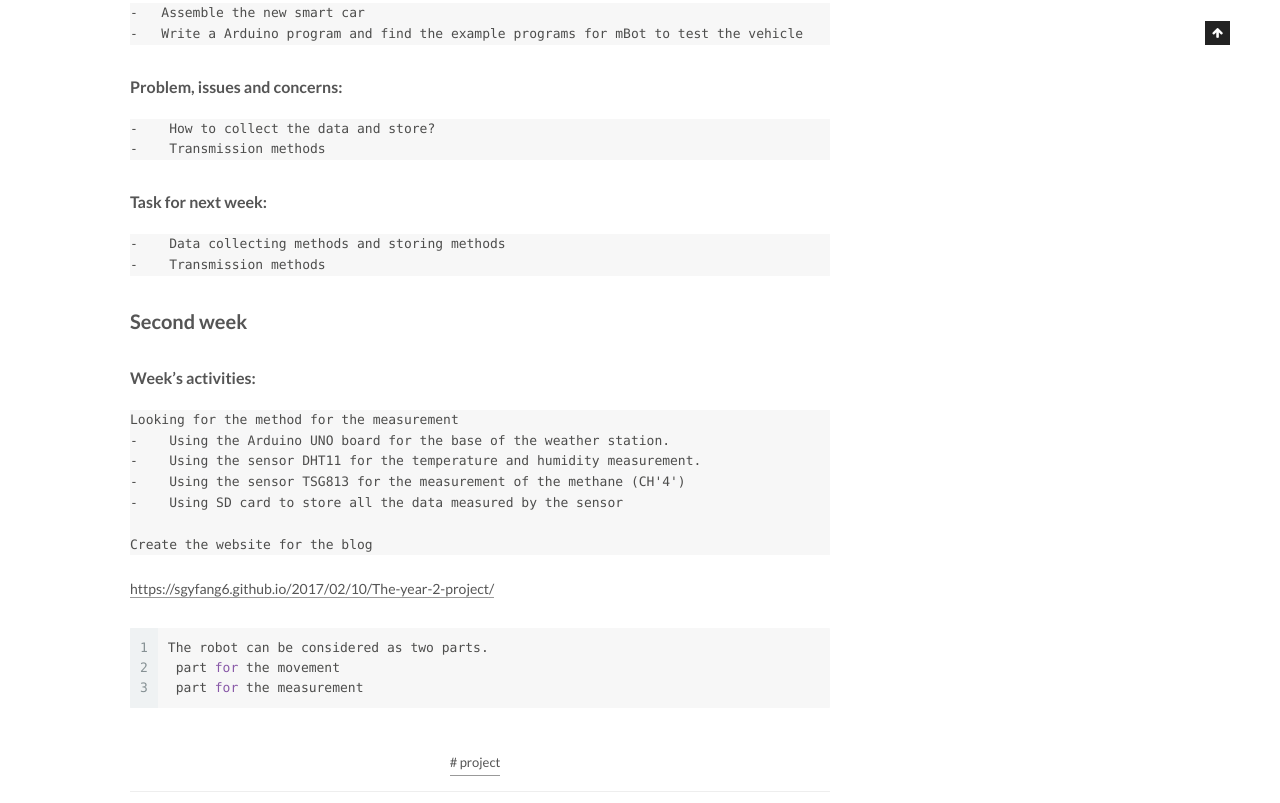
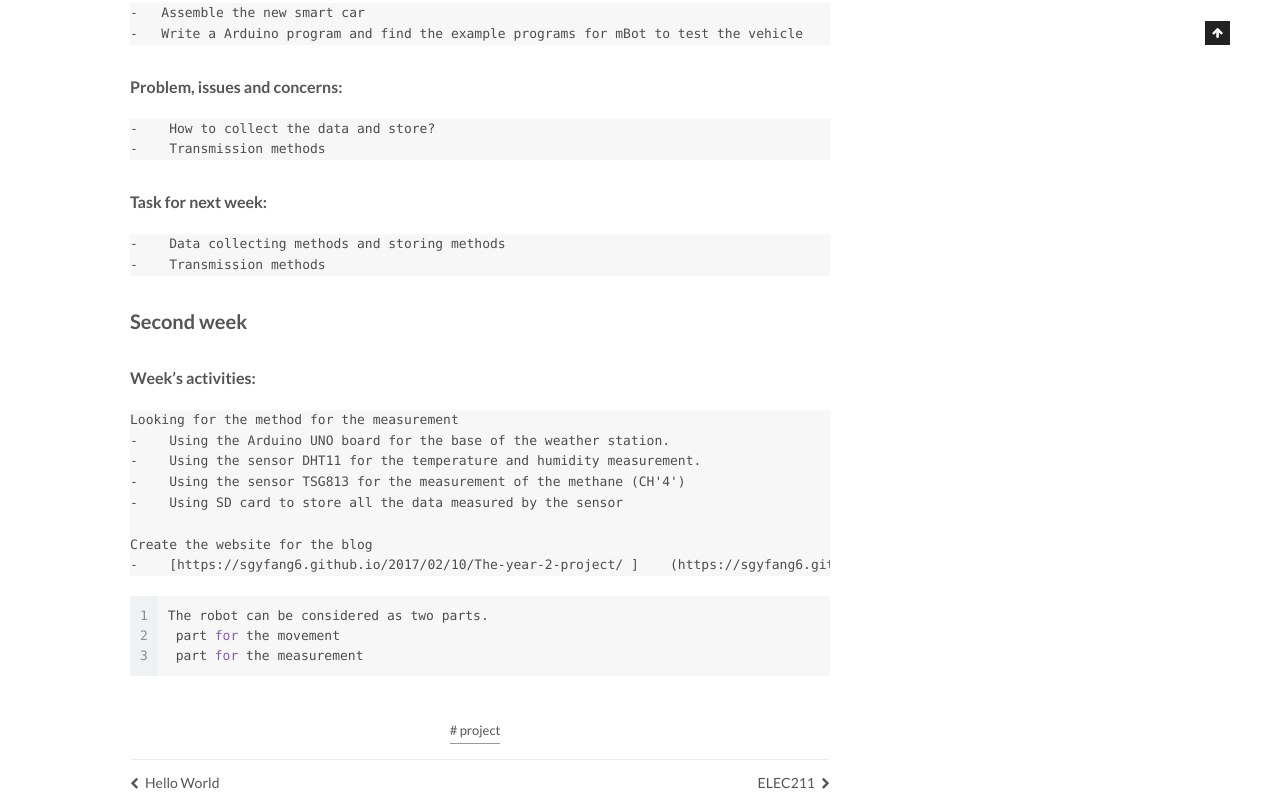
Before and after one commit to sgyfang6/sgyfang6.github.io, a plain HTML site: page 2017/02/10/The-year-2-project/index.html in a window 1280 px wide. Shown: the part 855-1658 px from the top of the page. Drawn offline with Linux system fonts and the light colour scheme.

Commit message:
Site updated: 2017-03-06 18:07:16

```diff
--- a/2017/02/10/The-year-2-project/index.html
+++ b/2017/02/10/The-year-2-project/index.html
@@ -95,7 +95,7 @@ IntroductionThe project is about robot for remote monitoring, simply speaking is
 <meta property="og:site_name" content="Year2Project">
 <meta property="og:description" content="This blog is used to introduce the process of the year two project. The project is “Robot for remote monitoring”.
 IntroductionThe project is about robot for remote monitoring, simply speaking is a veh">
-<meta property="og:updated_time" content="2017-03-06T17:56:00.905Z">
+<meta property="og:updated_time" content="2017-03-06T18:06:55.396Z">
 <meta name="twitter:card" content="summary">
 <meta name="twitter:title" content="The year 2 project">
 <meta name="twitter:description" content="This blog is used to introduce the process of the year two project. The project is “Robot for remote monitoring”.
@@ -320,7 +320,7 @@ IntroductionThe project is about robot for remote monitoring, simply speaking is
                     <span class="post-meta-item-text">Words count in article</span>
 
                     <span title="Words count in article" }}">
-                      208
+                      219
                     </span>
 
 
@@ -358,8 +358,8 @@ IntroductionThe project is about robot for remote monitoring, simply speaking is
 -    Using SD card to store all the data measured by the sensor
 
 Create the website for the blog
-</code></pre><p><a href="https://sgyfang6.github.io/2017/02/10/The-year-2-project/ " target="_blank">https://sgyfang6.github.io/2017/02/10/The-year-2-project/</a></p>
-<figure class="highlight bash"><table><tr><td class="gutter"><pre><div class="line">1</div><div class="line">2</div><div class="line">3</div></pre></td><td class="code"><pre><div class="line">The robot can be considered as two parts.</div><div class="line"> part <span class="keyword">for</span> the movement</div><div class="line"> part <span class="keyword">for</span> the measurement</div></pre></td></tr></table></figure>
+-    [https://sgyfang6.github.io/2017/02/10/The-year-2-project/ ]    (https://sgyfang6.github.io/2017/02/10/The-year-2-project/ )
+</code></pre><figure class="highlight bash"><table><tr><td class="gutter"><pre><div class="line">1</div><div class="line">2</div><div class="line">3</div></pre></td><td class="code"><pre><div class="line">The robot can be considered as two parts.</div><div class="line"> part <span class="keyword">for</span> the movement</div><div class="line"> part <span class="keyword">for</span> the measurement</div></pre></td></tr></table></figure>
 
     </div>
 
--- a/css/main.css
+++ b/css/main.css
@@ -1705,7 +1705,7 @@ pre .javascript .function {
   width: 4px;
   height: 4px;
   border-radius: 50%;
-  background: #812fb8;
+  background: #7503ff;
 }
 .links-of-blogroll {
   font-size: 13px;
```
Also changed, not shown: index.html (+1 -1 lines).
